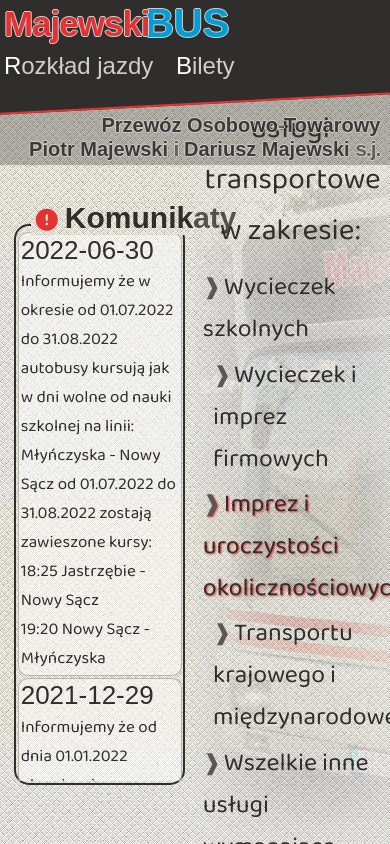
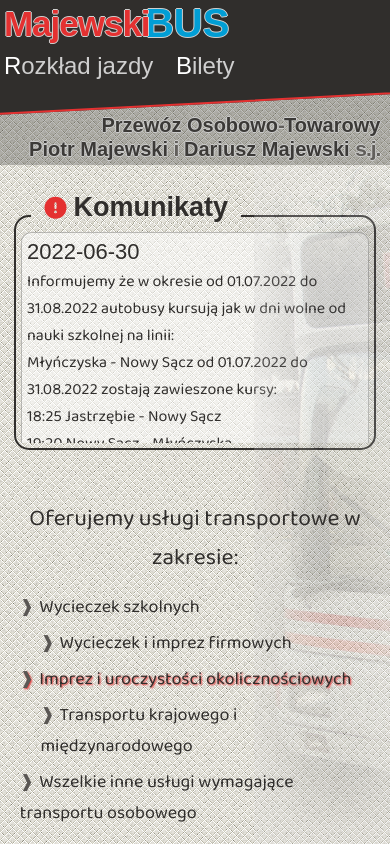
Before and after one commit to ThorezNS/MajewskiBUS-Next.js, a Next.js app: page / in a window 390 px wide. Shown: the top 844 px of the page. Built offline with nearby package versions, Linux system fonts and the light colour scheme; a web font is replaced by a local one.

Commit message:
adjust the content of the first screen to RWD

```diff
--- a/styles/BackgroundImage.module.css
+++ b/styles/BackgroundImage.module.css
@@ -29,3 +29,9 @@
   background-size: cover;
   opacity: 0.7;
 }
+
+@media screen and (max-width: 988px) {
+  .bus {
+    width: 35%;
+  }
+}
--- a/styles/Container.module.css
+++ b/styles/Container.module.css
@@ -62,6 +62,9 @@
   .buttons {
     margin-left: 24%;
   }
+  .firstScreenContent {
+    flex-direction: column;
+  }
 }
 
 @media screen and (max-width: 882px) {
--- a/styles/Messages.module.css
+++ b/styles/Messages.module.css
@@ -1,3 +1,11 @@
+.messages {
+  width: 45%;
+  position: relative;
+  padding: 1.5% 0.5% 0.5% 0.5%;
+  border: var(--bar-bg-color) 2px solid;
+  border-radius: 15px;
+}
+
 .titleContainer i,
 .title {
   display: inline;
@@ -22,14 +30,6 @@
   font-family: 'Alatsi', sans-serif;
   color: var(--bar-bg-color);
   font-size: 3rem;
-}
-
-.messages {
-  width: 45%;
-  position: relative;
-  padding: 1.5% 0.5% 0.5% 0.5%;
-  border: var(--bar-bg-color) 2px solid;
-  border-radius: 15px;
 }
 
 .wrapper {
@@ -65,3 +65,37 @@
 .text {
   font-size: 1.7rem;
 }
+
+@media screen and (max-width: 1276px) {
+  .messages {
+    padding: 2.2% 0.8% 0.8% 0.8%;
+  }
+  .message {
+    margin-bottom: 1.5%;
+    padding: 1.5%;
+  }
+}
+
+@media screen and (max-width: 988px) {
+  .messages {
+    width: 95%;
+  }
+  .wrapper {
+    max-height: 25vh;
+  }
+}
+
+@media screen and (max-width: 686px) {
+  .title {
+    font-size: 2.7rem;
+  }
+  .messages {
+    padding: 4% 1.2% 1.2% 1.2%;
+  }
+  .date {
+    font-size: 2.2rem;
+  }
+  .text {
+    font-size: 1.6rem;
+  }
+}
--- a/styles/Offer.module.css
+++ b/styles/Offer.module.css
@@ -43,3 +43,38 @@
   transition: text-shadow 0.6s ease-in;
   text-shadow: 1px 1px 2px var(--left-logo-color);
 }
+
+@media screen and (max-width: 1276px) {
+  .title {
+    font-size: 2.7rem;
+  }
+  .text {
+    font-size: 2.2rem;
+  }
+}
+
+@media screen and (max-width: 988px) {
+  .offer {
+    width: 95%;
+    max-height: 30vh;
+  }
+  .title {
+    margin-bottom: 4%;
+  }
+  .wrapper {
+    width: 95%;
+  }
+}
+
+@media screen and (max-width: 686px) {
+  .title {
+    font-size: 2.3rem;
+  }
+  .text {
+    font-size: 1.8rem;
+    margin-bottom: 1.5%;
+  }
+  .text::before {
+    font-size: 1.7rem;
+  }
+}
```
